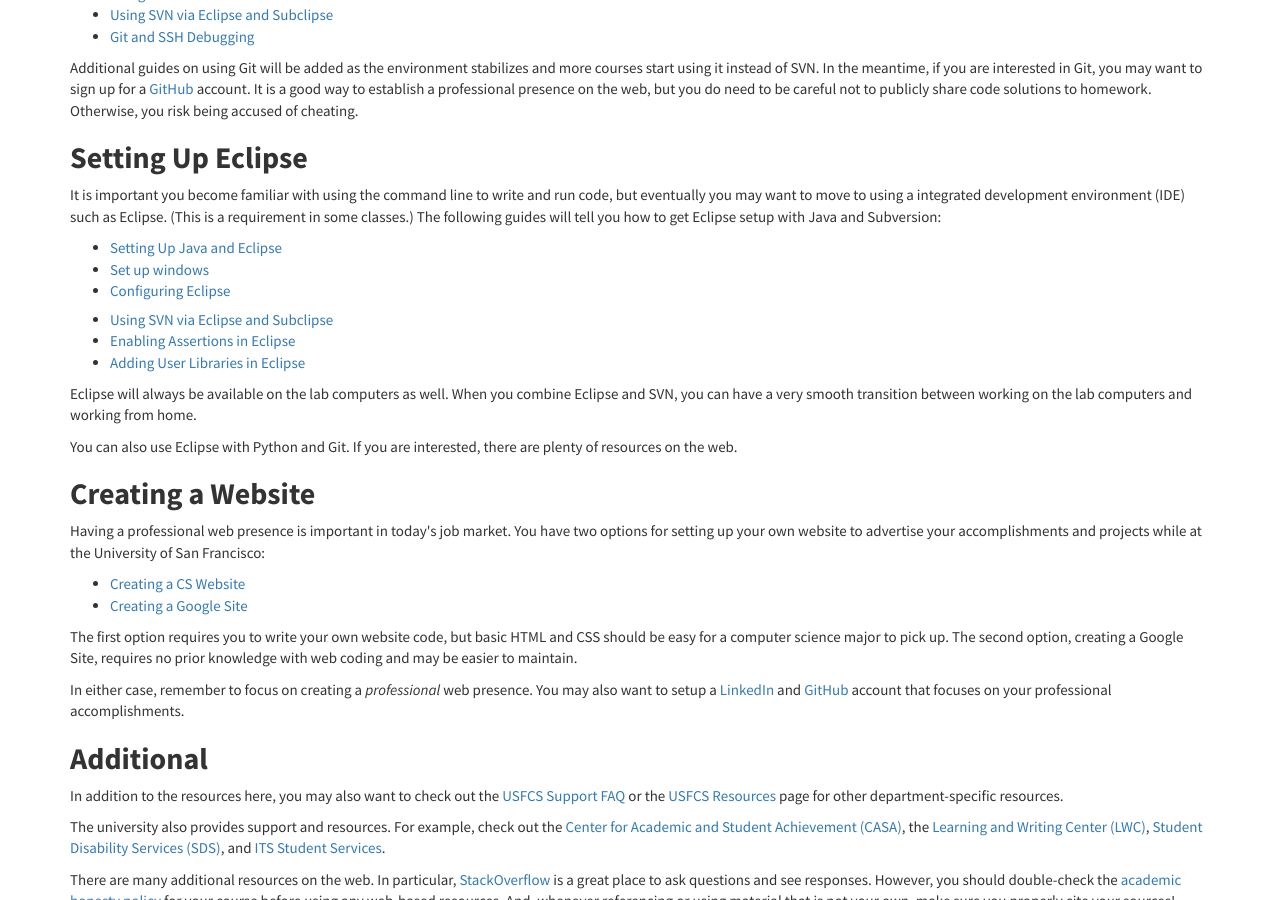
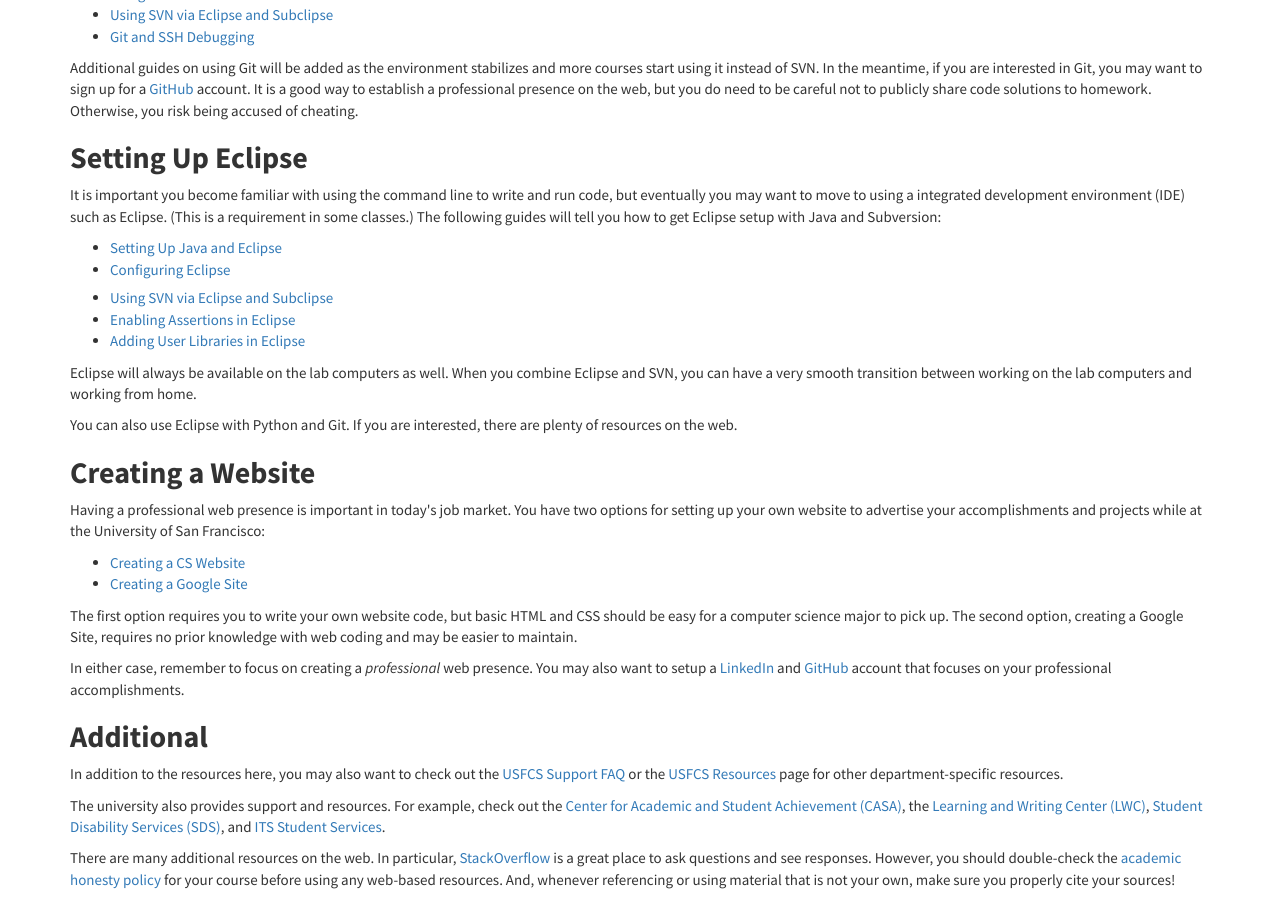
Before and after one commit to CSTutors/CSTutors.github.io, a Jekyll site: the page built from resources/index.html, in a window 1280 px wide and 900 px high, scrolled down 1016 px. Built offline with Jekyll 4.4.1, drawn with Linux system fonts in a browser that asks for light colours; nearby versions of some CDN libraries.

```diff
--- a/resources/index.html
+++ b/resources/index.html
@@ -68,7 +68,6 @@
 
 <ul>
     <li><a href="{% post_url 2013-08-05-setting-up-java-and-eclipse %}">Setting Up Java and Eclipse</a></li>
-    <li><a href="#">Set up windows</a></li>
     <li><a href="{% post_url 2013-07-31-configuring-eclipse %}">Configuring Eclipse</a></li>
 
     <li style="margin-top: 1ex;"><a href="{% post_url 2013-08-05-using-svn-via-eclipse-and-subclipse %}">Using SVN via Eclipse and Subclipse</a></li>
```
Also changed, not shown: assets/windows_command_prompt.png (added), assets/windows_dir_execution.png (added).
